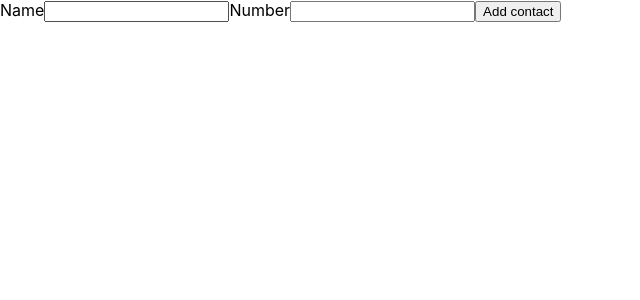
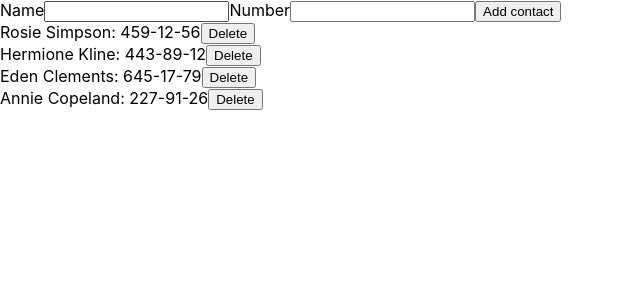
Before and after one commit to akrir6/goit-react-hw-02-phonebook, a React (Create React App) app: page / in a window 1280 px wide. Shown: the top 300 px of the page, without its empty margins (0-640 px from the left). Built offline with nearby package versions, Linux system fonts and the light colour scheme.

Commit message:
contactlist markup, remove contact fn

```diff
--- a/src/components/App.jsx
+++ b/src/components/App.jsx
@@ -1,19 +1,29 @@
 import { Component } from "react";
 import { ContactForm } from "./ContactForm/ContactForm";
-// import { nanoid } from 'nanoid';
+import { ContactList } from "./ContactList/ContactList";
+
 export class App extends Component {
   state = {
-    contacts: [],
+    contacts: [{id: 'id-1', name: 'Rosie Simpson', number: '459-12-56'},
+    {id: 'id-2', name: 'Hermione Kline', number: '443-89-12'},
+    {id: 'id-3', name: 'Eden Clements', number: '645-17-79'},
+    {id: 'id-4', name: 'Annie Copeland', number: '227-91-26'},],
   }
 
-  handleFormSubmit = (newContactData) => {
-    this.state.contacts.push(newContactData)
-}
+  addNewContact = (newContact) => {
+    this.setState(({contacts})=>({contacts: [newContact, ...contacts]}))
+  }
+
+  removeContact = (idToRemove) => {
+   this.setState(({contacts})=>({contacts: contacts.filter(item=>item.id!==idToRemove)}))
+  }
+
 
   render() {
     return (
       <>
-        <ContactForm onSubmit={this.handleFormSubmit} />
+        <ContactForm onSubmit={this.addNewContact} />
+        <ContactList contacts={this.state.contacts} onDeleteClick={this.removeContact} />
       </>
     )
   }
--- /dev/null
+++ b/src/components/ContactList/ContactList.jsx
@@ -0,0 +1,25 @@
+import PropTypes from "prop-types";
+
+export const ContactList = ({ contacts, onDeleteClick }) => {
+    return (
+        <ul>
+            {contacts.map(({ id, name, number })=>(
+            <li key={id}>
+                <span>{name}: </span>
+                    <span>{number}</span>
+                    <button type="button" onClick={()=>onDeleteClick(id)}>Delete</button>
+            </li>
+            ))}
+        </ul>
+    )
+
+}
+
+ContactList.propTypes = {
+    contacts: PropTypes.arrayOf(PropTypes.exact({
+        id: PropTypes.string.isRequired,
+        name: PropTypes.string.isRequired,
+        number: PropTypes.string.isRequired,
+    })).isRequired,
+    onDeleteClick: PropTypes.func.isRequired,
+}
```
Also changed, not shown: src/components/ContactList/ContactList.styled.jsx (added).
